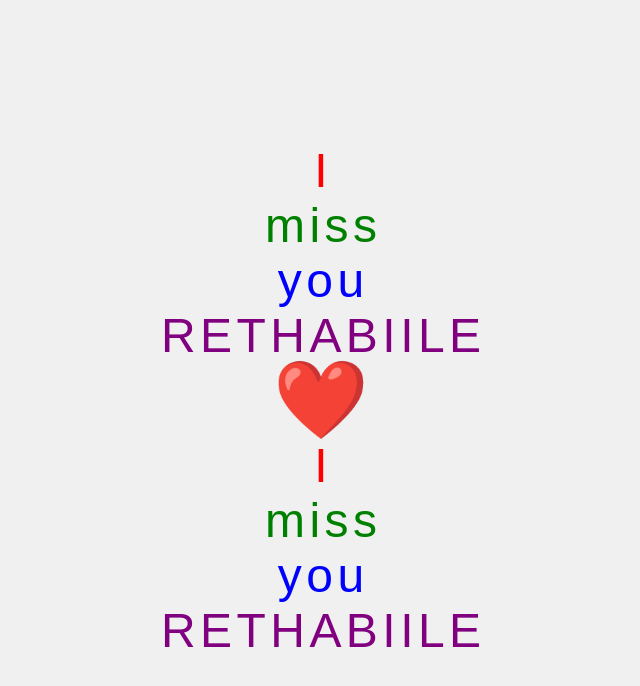
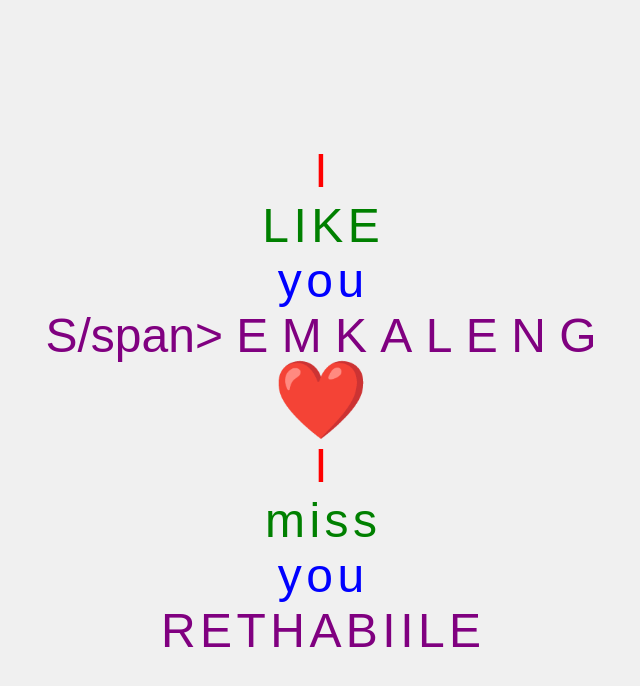
Before and after one commit to Teboho02/--, a plain HTML site: page public/index.html in a window 1280 px wide. Shown: the whole page, without its empty margins (319-959 px from the left). Drawn offline with Linux system fonts and the light colour scheme.

Commit message:
Update index.html

```diff
--- a/public/index.html
+++ b/public/index.html
@@ -87,10 +87,10 @@
         <span class="letter">I</span>
     </div>
     <div class="word word2">
-        <span class="letter">m</span>
-        <span class="letter">i</span>
-        <span class="letter">s</span>
-        <span class="letter">s</span>
+        <span class="letter">L</span>
+        <span class="letter">I</span>
+        <span class="letter">K</span>
+        <span class="letter">E</span>
     </div>
     <div class="word word3">
         <span class="letter">y</span>
@@ -98,16 +98,15 @@
         <span class="letter">u</span>
     </div>
     <div class="word word4">
-        <span class="letter">R</span>
+        <span class="letter">S/span>
         <span class="letter">E</span>
-        <span class="letter">T</span>
-        <span class="letter">H</span>
+        <span class="letter">M</span>
+        <span class="letter">K</span>
         <span class="letter">A</span>
-        <span class="letter">B</span>
-        <span class="letter">I</span>
-        <span class="letter">I</span>
         <span class="letter">L</span>
         <span class="letter">E</span>
+        <span class="letter">N</span>
+        <span class="letter">G</span>
     </div>
     <div id="heart" class="heart">❤️</div>
 
```
